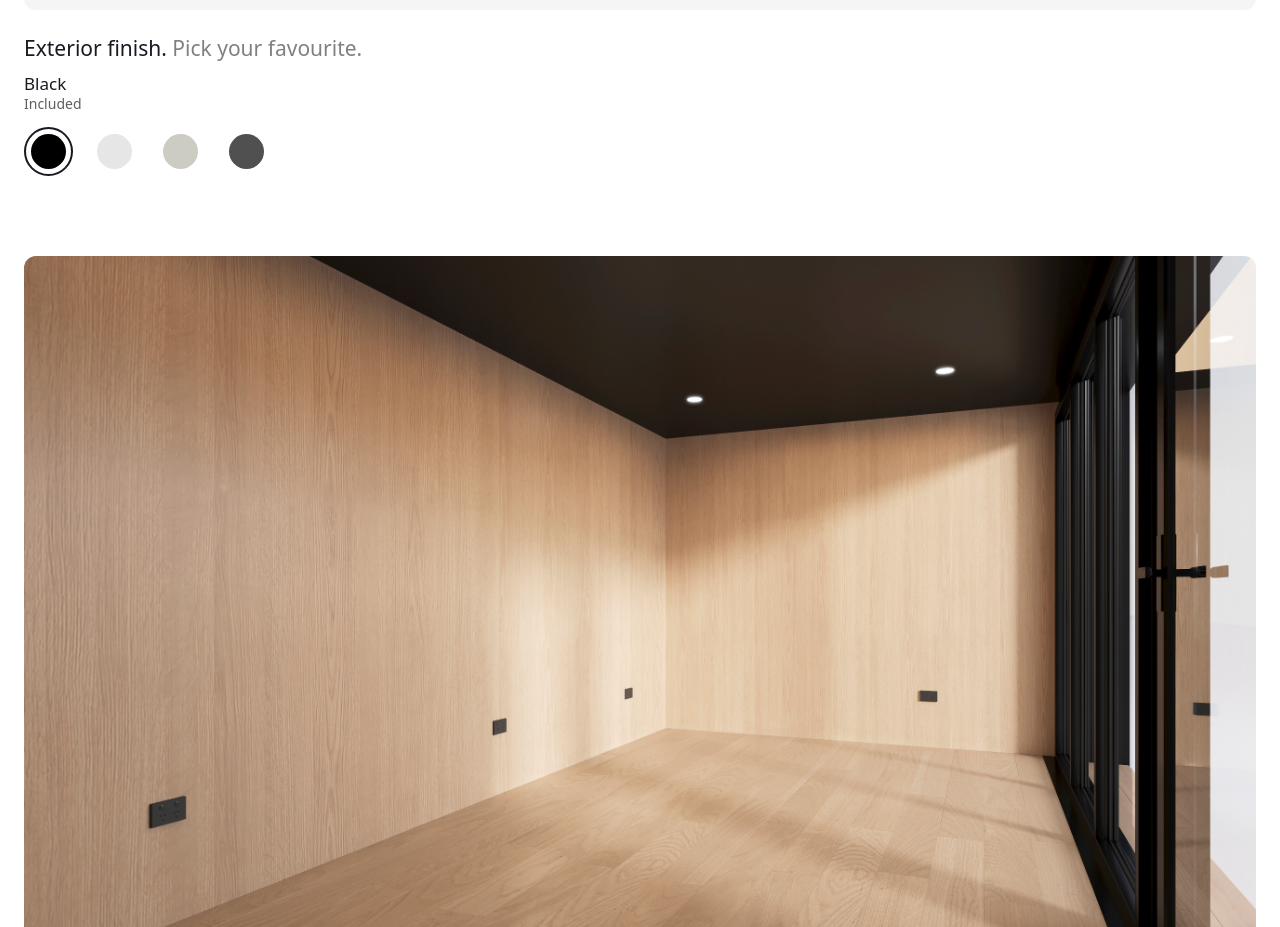
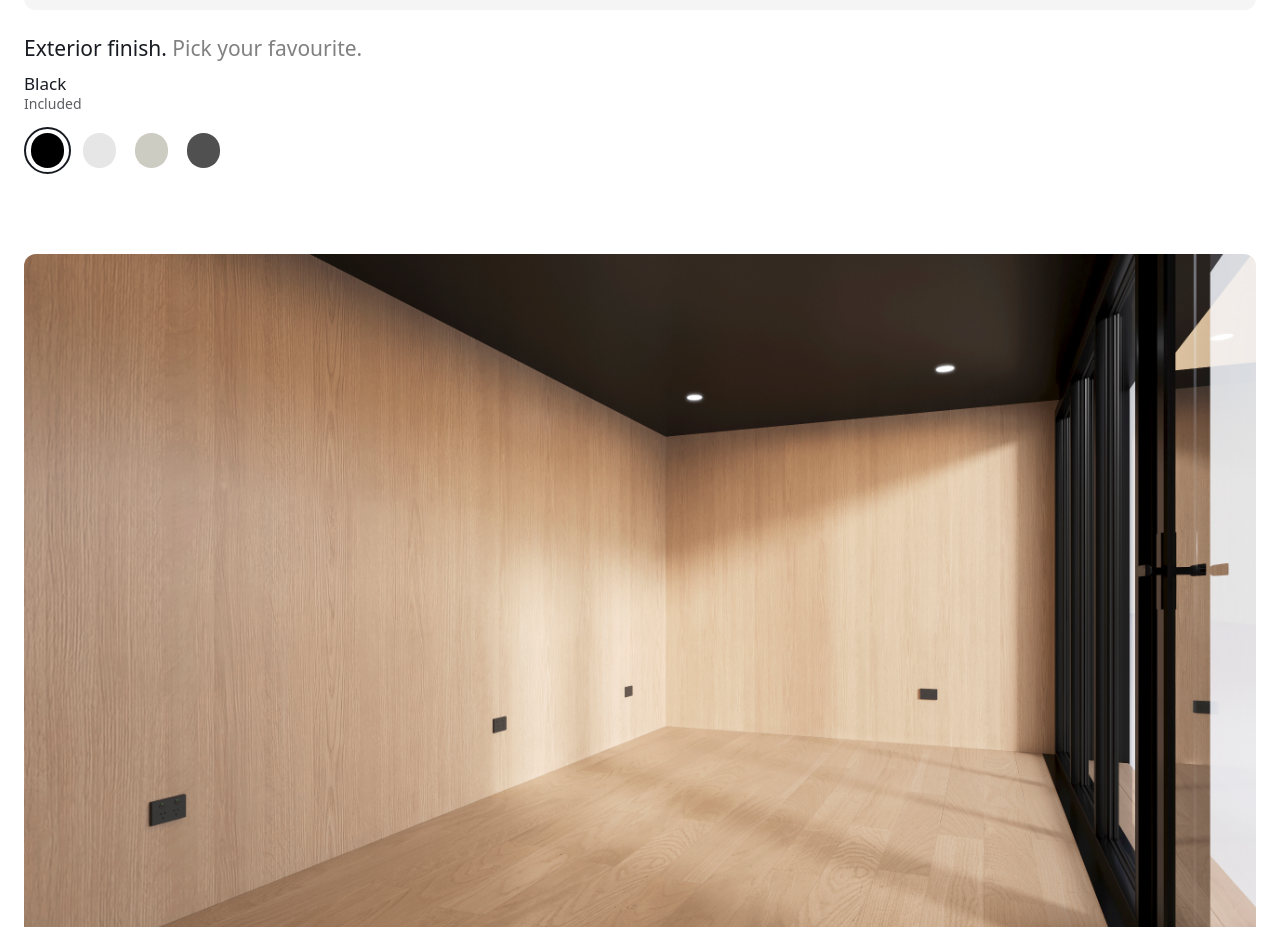
Before and after one commit to venkatesh-pro/sirius-design, a Next.js app: page /shell in a window 1280 px wide. Shown: the part 1200-2127 px from the top of the page. Built offline with nearby package versions, Linux system fonts and the light colour scheme.

Commit message:
fixed the gap for the color

```diff
--- a/app/shell/page.tsx
+++ b/app/shell/page.tsx
@@ -304,12 +304,12 @@ const Configurator = ({
                 Included
               </p>
             </div>
-            <div className="mt-[16px] flex gap-[17px] ">
+            <div className="mt-[16px] flex gap-[5px] ">
               {configuratorData.exteriorFinishes.map((exteriorFinish, exteriorFinishIndex) => {
                 return (
                   <div
                     key={exteriorFinishIndex}
-                    className={` flex items-center justify-center p-[5px] border-2 border-transparent cursor-pointer ${
+                    className={` flex items-center w-[47px] h-[47px] justify-center p-[5px] border-2 border-transparent cursor-pointer ${
                       exteriorFinish.isActive ? 'border-2 rounded-full border-[#171A20]' : ''
                     }`}
                     style={{
```
